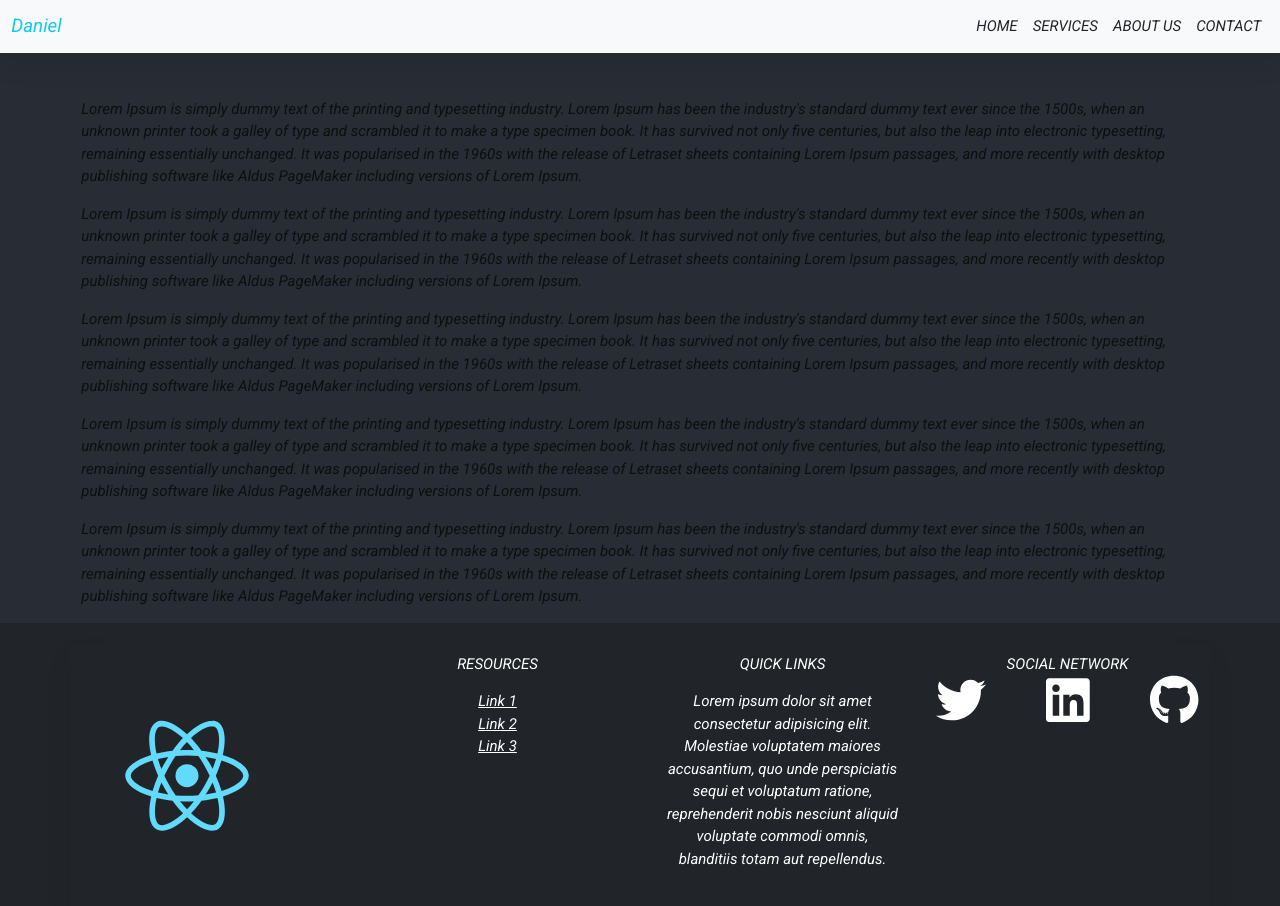
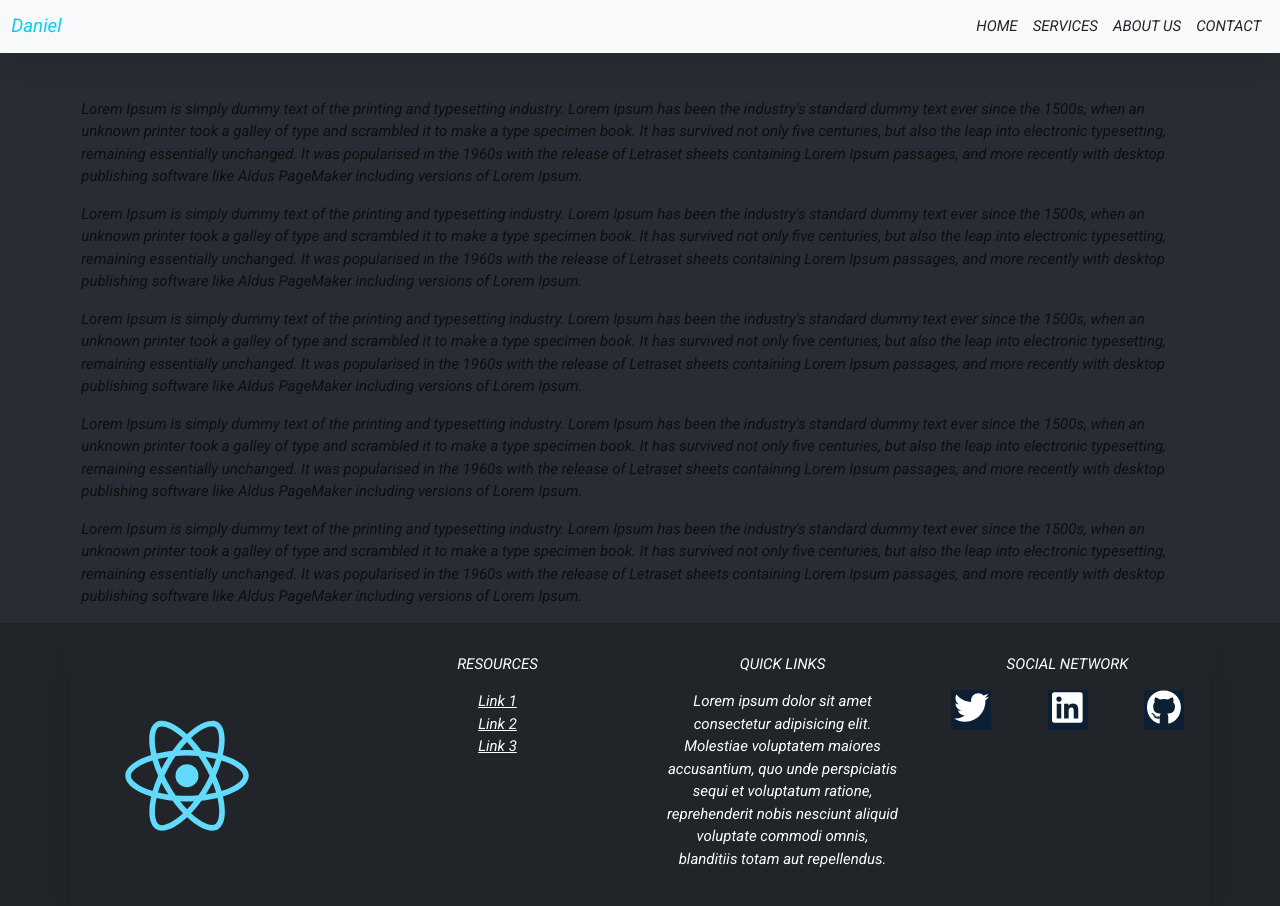
Before and after one commit to lldaniel23ll/portfolio, a React (Create React App) app: page / in a window 1280 px wide. Shown: the top 906 px of the page. Built offline with nearby package versions, Linux system fonts and the light colour scheme.

Commit message:
update 05/10/2022

```diff
--- a/src/App.css
+++ b/src/App.css
@@ -11,9 +11,5 @@
 
 body {
   color: rgb(13, 15, 15);
-  background: #ffff;
+  background-color: #f7f1e3;
 }
-
-.social{
-  font-size: 30px;
-}
--- a/src/App.js
+++ b/src/App.js
@@ -1,11 +1,12 @@
-import logo from './logo.svg';
 import './App.css';
-import Header from './components/Header'
+import Header from './components/Header';
 import Footer from './components/Footer';
+import FormContact from './components/FormContact';
 
 function App() {
   return (
     <div>
+      {/* <style>{'body { background-color: #f7f1e3; }'}</style> */}
       <Header />
       <div className='container mt-5'>
         <p>
--- a/src/components/Footer.jsx
+++ b/src/components/Footer.jsx
@@ -1,8 +1,8 @@
 import React from 'react';
 import {FontAwesomeIcon} from '@fortawesome/react-fontawesome';
-import { faCoffee } from '@fortawesome/free-solid-svg-icons'
-import {faTwitter, faLinkedin, faGithub} from '@fortawesome/free-brands-svg-icons'
+import {faTwitter, faLinkedin, faGithub} from '@fortawesome/free-brands-svg-icons';
 import logo from '../logo.svg';
+import './css/Footer.css';
 
 const Footer = () => {
     return (
@@ -14,14 +14,12 @@ const Footer = () => {
                             <img src={logo} alt="" className='img-logo mr-2' height={150} />
                         </a>
                         <ul className="col-3 list-unstyled">
-                            <div className='text-center'>
                                 <li className="font-weight-bold text-uppercase text-center">Resources</li>
-                                <div className='m-3'>
-                                    <li><a href="" className="text-reset text-center">Link 1</a></li>
-                                    <li><a href="" className="text-reset text-center">Link 2</a></li>
-                                    <li><a href="" className="text-reset text-center">Link 3</a></li>
+                                <div className='text-center m-3'>
+                                    <li><a href="" className="text-reset">Link 1</a></li>
+                                    <li><a href="" className="text-reset">Link 2</a></li>
+                                    <li><a href="" className="text-reset">Link 3</a></li>
                                 </div>
-                            </div>
                         </ul>
 
                         <ul className="col-3 list-unstyled">
@@ -33,10 +31,10 @@ const Footer = () => {
 
                         <ul className="col-3 list-unstyled">
                             <li className="font-weight-bold text-uppercase text-center">Social network</li>
-                            <li className='d-flex justify-content-between'>
-                                <a href="" className="text-reset"><FontAwesomeIcon icon={faTwitter} style={{fontSize: '50px'}}/></a>
-                                <a href="" className="text-reset"><FontAwesomeIcon icon={faLinkedin} style={{fontSize: '50px'}}/></a>
-                                <a href="" className="text-reset"><FontAwesomeIcon icon={faGithub} style={{fontSize: '50px'}} /></a>
+                            <li className='d-flex justify-content-between m-3'>
+                                <a href="https://twitter.com/Dejs1998" className="text-reset social"><FontAwesomeIcon icon={faTwitter} style={{fontSize: '35px'}}/></a>
+                                <a href="https://www.linkedin.com/in/daniel-jimenez-soza-bb5486ab" className="text-reset social"><FontAwesomeIcon icon={faLinkedin} style={{fontSize: '35px'}}/></a>
+                                <a href="https://github.com/lldaniel23ll" className="text-reset social"><FontAwesomeIcon icon={faGithub} style={{fontSize: '35px'}} /></a>
                             </li>
                         </ul>
                     </nav>
--- a/src/components/FormContact.jsx
+++ b/src/components/FormContact.jsx
@@ -1,6 +1,5 @@
 import React, {Fragment, useState} from "react";
-import Button from "react-bootstrap/Button";
-import "./FormContact.css"
+import "./css/FormContact.css"
 
 const FormContact = () => {
     const [data, setData] = useState({
@@ -45,7 +44,7 @@ const FormContact = () => {
                     ></input>
                 </div>
                 <div className='d-grid gap-2'>
-                <Button variant="warning" type="submit">Enviar</Button>{' '}
+                    <button type="submit" class="btn btn-warning">Enviar</button>
                 </div>
                 <div className="p-5">
                     <h3>{data.name} - {data.lastName}</h3>
--- /dev/null
+++ b/src/components/css/Footer.css
@@ -0,0 +1,10 @@
+.social{
+  height: 40px;
+  width: 40px;
+  text-align: center;
+  background-color: #0d2033;
+}
+
+.social:hover{
+  background-color: #132c45;
+}
--- a/src/components/css/FormContact.css
+++ b/src/components/css/FormContact.css
@@ -1,7 +1,3 @@
-body {
-    background-color: #282c34;
-    color: aliceblue;
-}
 .formContact{
     width: 50%;
     /* display: grid;
```
